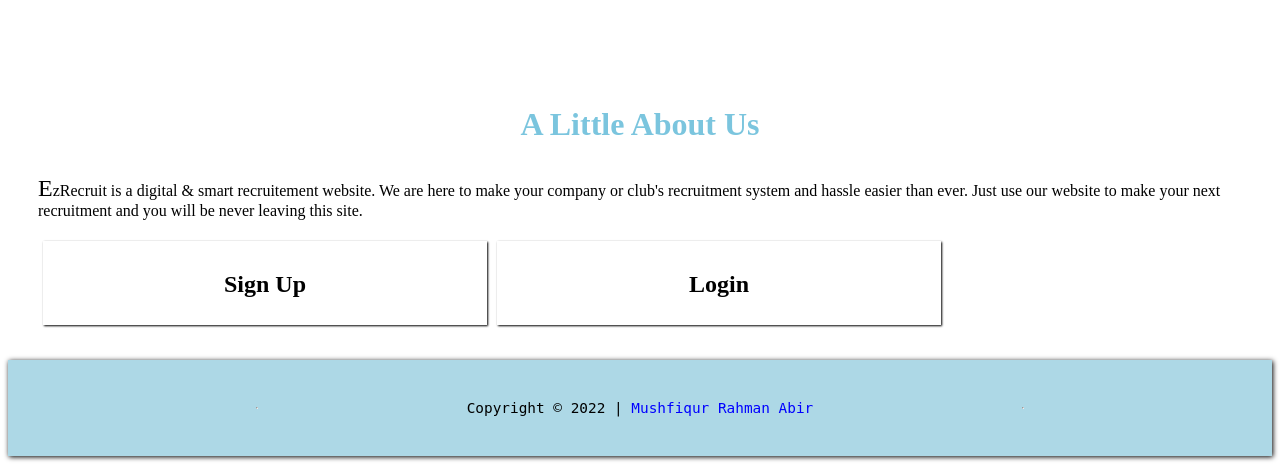
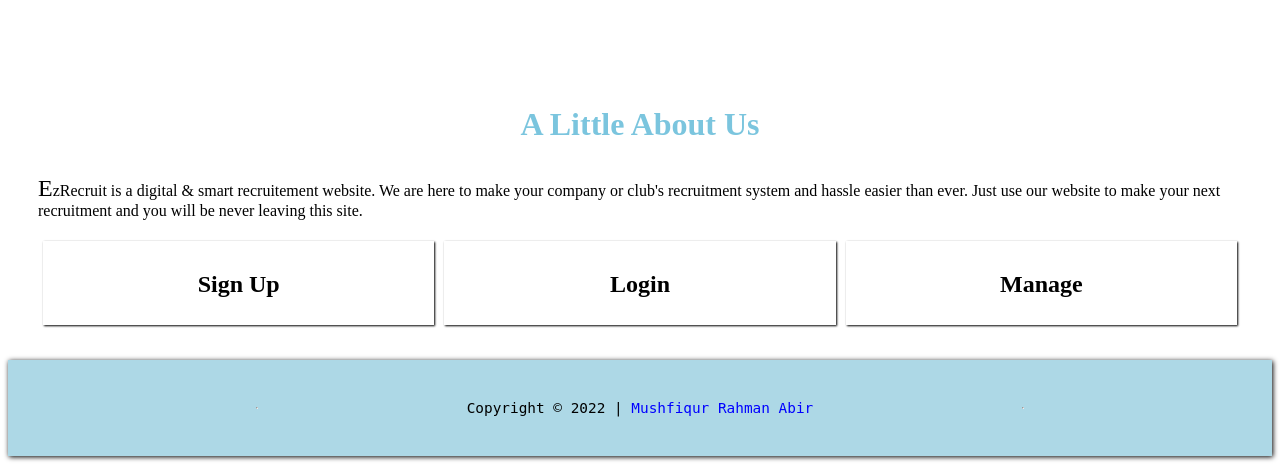
Before and after one commit to Abir-Tx/EzRecruit, a PHP site: page / in a window 1280 px wide. Shown: the part 656-1120 px from the top of the page. Run offline with PHP 8.4, Linux system fonts and the light colour scheme.

Commit message:
Add a **manage** block
Signed-off-by: Abir-Tx <28858998+Abir-Tx@users.noreply.github.com>

```diff
--- a/view/index.php
+++ b/view/index.php
@@ -32,6 +32,10 @@
 			<div class="blocks">
 				<a href="#">Login</a>
 			</div>
+
+			<div class="blocks">
+				<a href="#">Manage</a>
+			</div>
 		</div>
 
 	</div>
```
